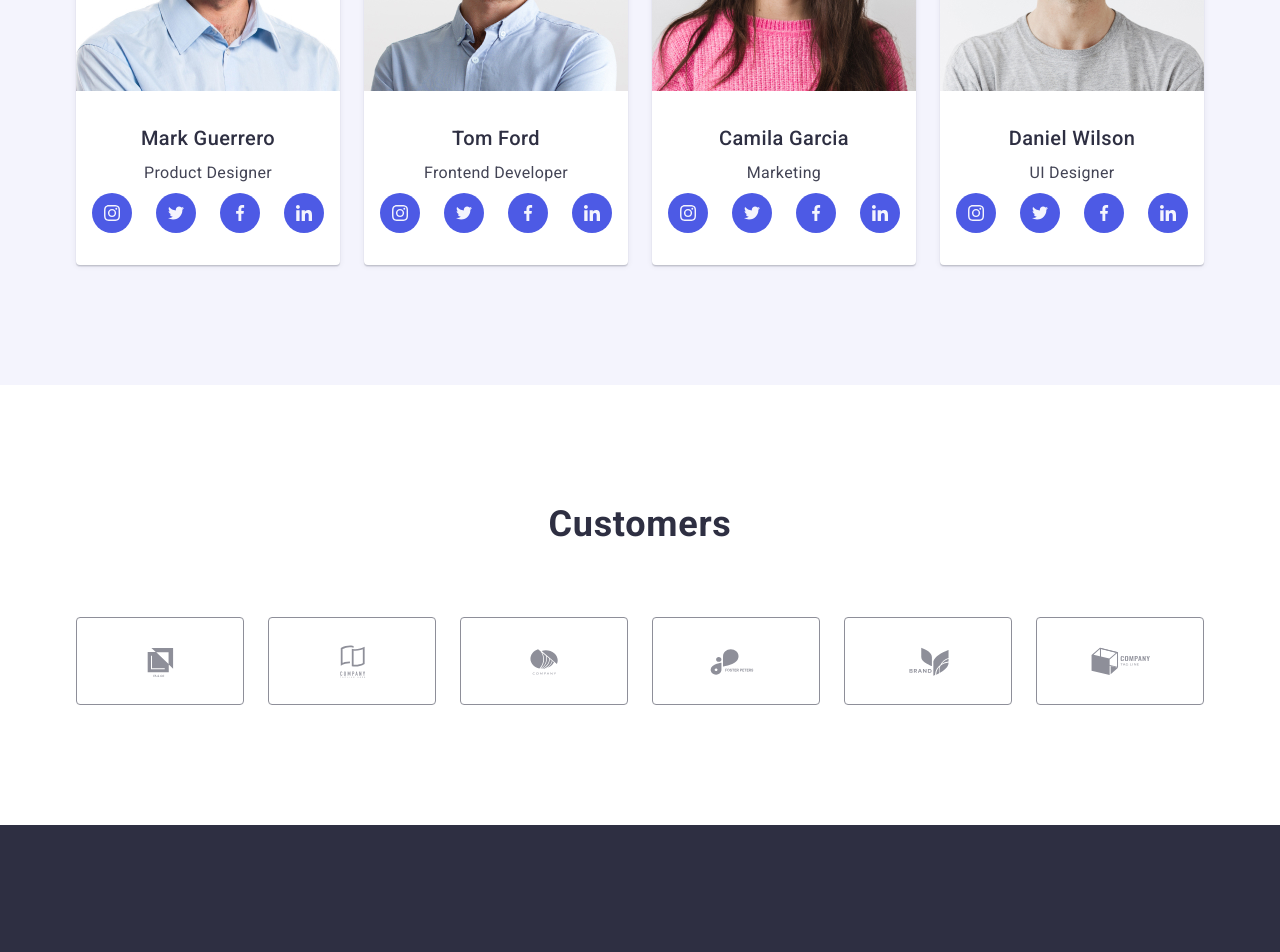
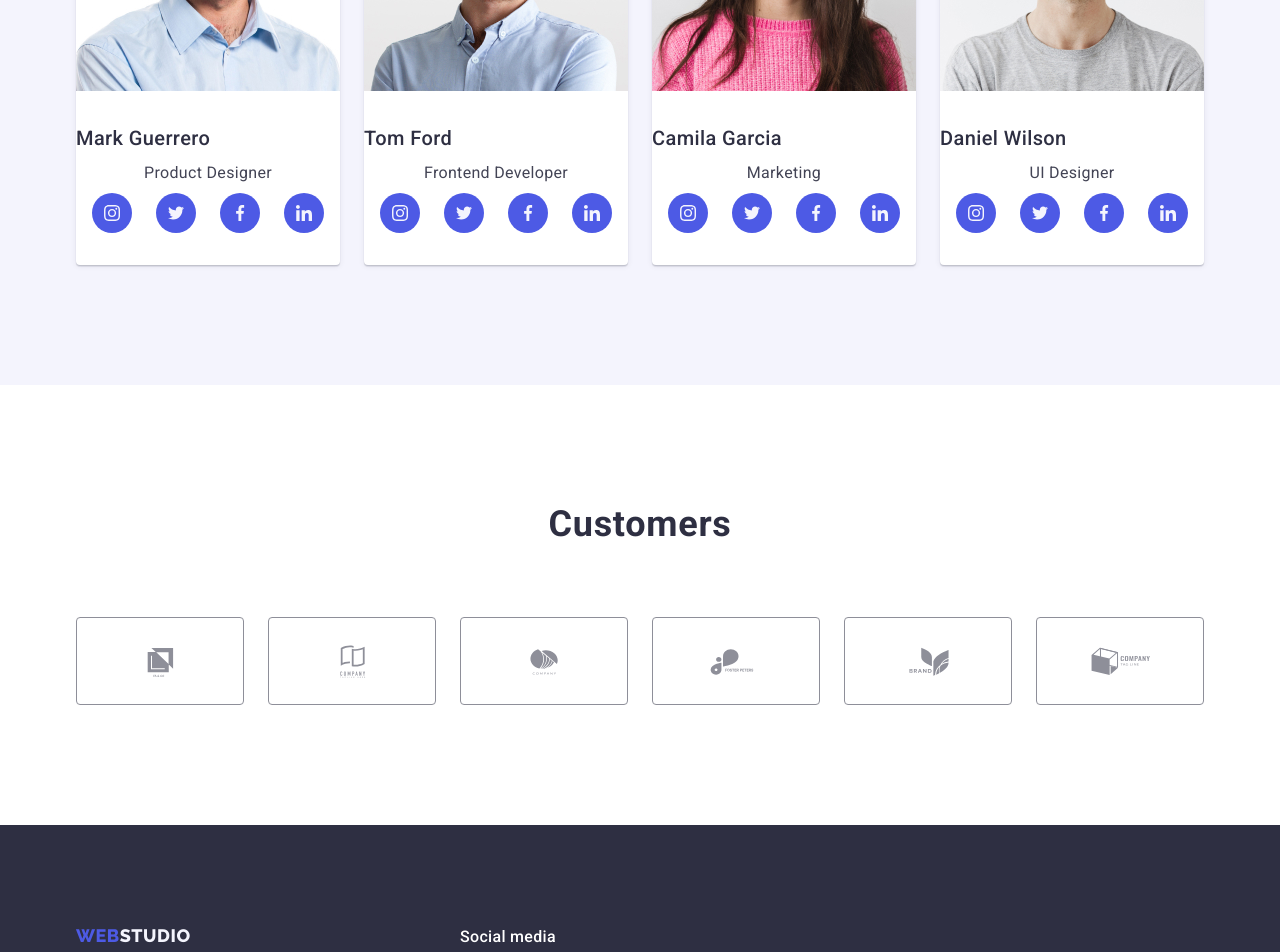
Before and after one commit to PeterKorcyl/goit-markup-hw-04, a plain HTML site: page index.html in a window 1280 px wide. Shown: the part 2100-3052 px from the top of the page. Drawn offline with nearby package versions, Linux system fonts and the light colour scheme.

Commit message:
last update hw4

```diff
--- a/css/style.css
+++ b/css/style.css
@@ -225,7 +225,7 @@
   line-height: 1.5;
   letter-spacing: 0.02em;
   word-wrap: break-word;
-  text-align: center;
+  text-align: left;
   margin-bottom: 8px;
 }
 
@@ -538,7 +538,6 @@
   margin-right: 76px;
   margin-bottom: 16px;
   display: inline-block;
-  padding-top: 25.5px;
 }
 
 .logo-footer-span {
```
Also changed, not shown: images/icons.svg.
